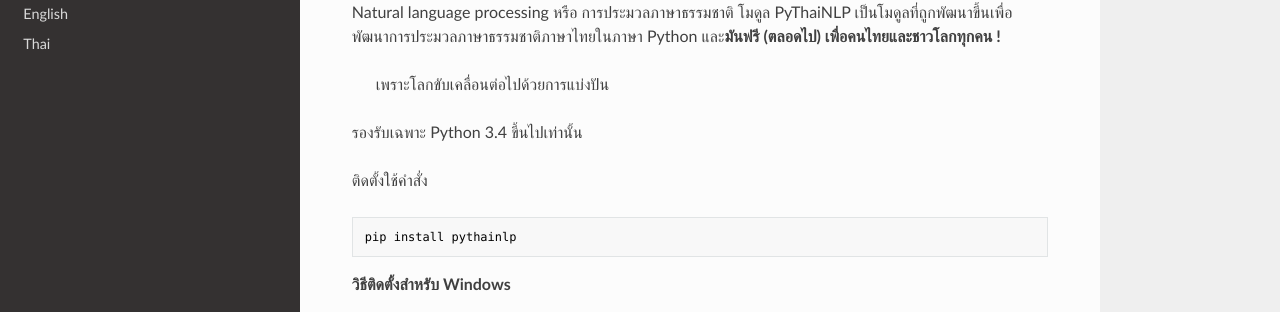
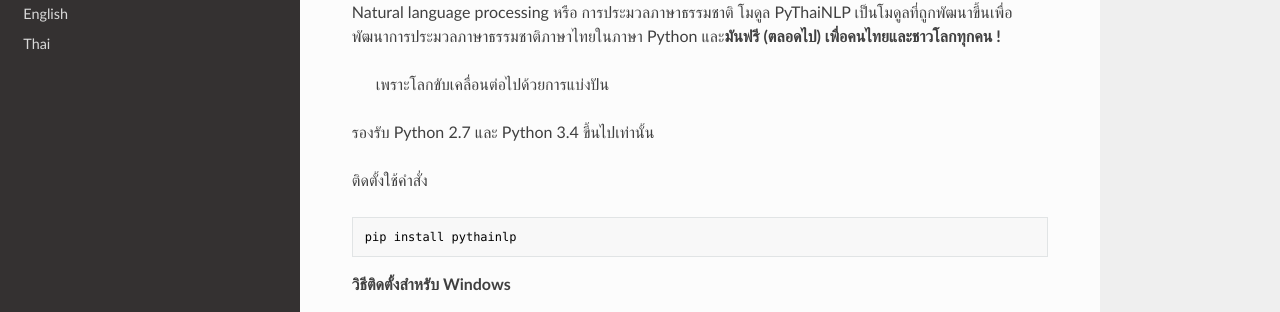
Before and after one commit to PyThaiNLP/pythainlp, an MkDocs documentation site: the page built from docs/pythainlp-1-5-thai.md, in a window 1280 px wide and 900 px high, scrolled down 756 px. Shown: the part 135-447 px from the top of the window. Built offline with MkDocs 1.6.1, drawn with Linux system fonts in a browser that asks for light colours; nearby versions of some CDN libraries; old or Windows-style settings are respelled for this version of MkDocs.

Commit message:
fix docs

```diff
--- a/docs/pythainlp-1-5-thai.md
+++ b/docs/pythainlp-1-5-thai.md
@@ -6,7 +6,7 @@
 
 > เพราะโลกขับเคลื่อนต่อไปด้วยการแบ่งปัน
 
-รองรับเฉพาะ Python 3.4 ขึ้นไปเท่านั้น
+รองรับ Python 2.7 และ Python 3.4 ขึ้นไปเท่านั้น
 
 ติดตั้งใช้คำสั่ง
 
```
